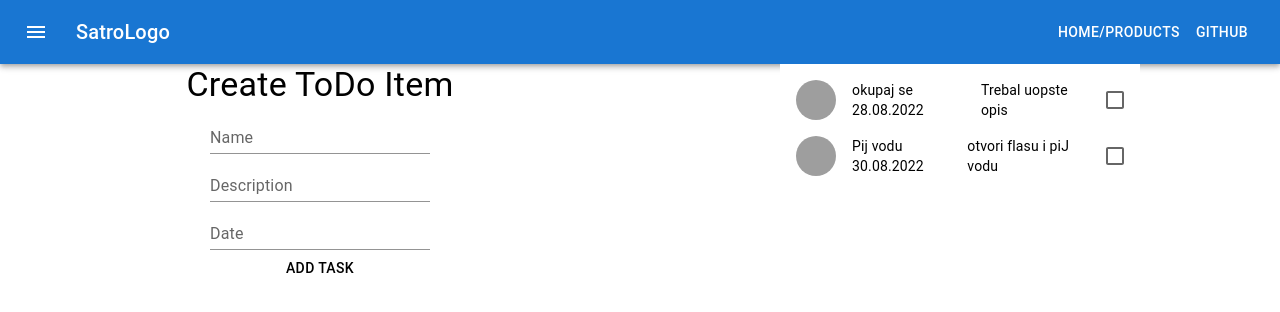
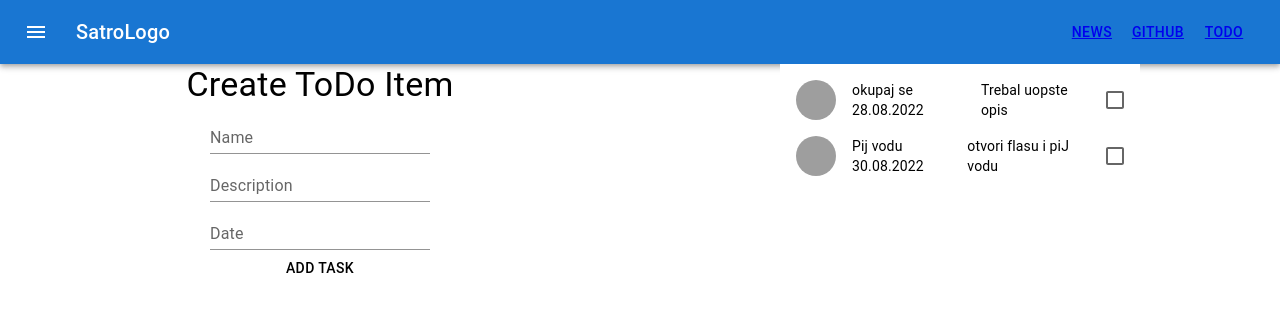
Before and after one commit to Camil-P/React_Practice, a React (Create React App) app: page / in a window 1280 px wide. Shown: the top 312 px of the page. Built offline with nearby package versions, Linux system fonts and the light colour scheme; grey boxes are pictures that could not be loaded.

Commit message:
custom react-router

```diff
--- a/public/index.html
+++ b/public/index.html
@@ -14,7 +14,6 @@
       manifest.json provides metadata used when your web app is installed on a
       user's mobile device or desktop. See https://developers.google.com/web/fundamentals/web-app-manifest/
     -->
-    <link rel="manifest" href="%PUBLIC_URL%/manifest.json" />
     <!--
       Notice the use of %PUBLIC_URL% in the tags above.
       It will be replaced with the URL of the `public` folder during the build.
--- a/src/App.js
+++ b/src/App.js
@@ -1,16 +1,50 @@
-import { useEffect } from "react";
 import GitHub from "./GitHubPage/GitHub";
 import News from "./NewsPage/News";
 import Header from "./Header";
 import ToDo from "./ToDo/ToDo";
+import Route from "./Route";
 
 const App = () => {
+  // const loadGithub = () => {
+  //   if (window.location.pathname === "/github") {
+  //     return <GitHub />;
+  //   }
+  // };
+
+  // const loadNews = () => {
+  //   if (window.location.pathname === "/news") {
+  //     return <News />;
+  //   }
+  // };
+
+  // const loadTodo = () => {
+  //   if (window.location.pathname === "/") {
+  //     return <ToDo />;
+  //   }
+  // };
+
+  // const renderComponent = (component, pathname) => {
+  //   if (window.location.pathname === pathname) {
+  //     return component;
+  //   }
+  // };
+
   return (
     <div>
       <Header />
-      {/* <GitHub /> */}
-      {/* <News /> */}
-      <ToDo />
+      <Route pathname="/">
+        <ToDo />
+      </Route>
+      <Route pathname="/github">
+        <GitHub />
+      </Route>
+      <Route pathname="/news">
+        <News />
+      </Route>
+      <Route pathname="/nekistring">Neki String</Route>
+      {/* {renderComponent(<ToDo />, "/")}
+      {renderComponent(<GitHub />, "/github")}
+      {renderComponent(<News />, "/news")} */}
     </div>
   );
 };
--- a/src/GitHubPage/GitHub.js
+++ b/src/GitHubPage/GitHub.js
@@ -14,7 +14,6 @@ const GitHub = () => {
       .get(url + user)
       .then((res) => {
         setSearchedUser(res.data);
-        console.log(res.data);
       })
       .catch((m) => console.log);
   };
--- a/src/Header.js
+++ b/src/Header.js
@@ -8,6 +8,14 @@ import IconButton from "@mui/material/IconButton";
 import MenuIcon from "@mui/icons-material/Menu";
 
 const Header = () => {
+  const handleOnClick = (event) => {
+    event.preventDefault();
+    window.history.pushState({}, "", event.target.href);
+
+    const navigationEvent = new PopStateEvent("popstate");
+    window.dispatchEvent(navigationEvent);
+  };
+
   return (
     <Box sx={{ flexGrow: 1 }}>
       <AppBar position="static">
@@ -24,8 +32,21 @@ const Header = () => {
           <Typography variant="h6" component="div" sx={{ flexGrow: 1 }}>
             SatroLogo
           </Typography>
-          <Button color="inherit">Home/Products</Button>
-          <Button color="inherit">GitHub</Button>
+          <Button color="inherit">
+            <a onClick={handleOnClick} href="/news">
+              News
+            </a>
+          </Button>
+          <Button color="inherit">
+            <a onClick={handleOnClick} href="/github">
+              Github
+            </a>
+          </Button>
+          <Button color="inherit">
+            <a onClick={handleOnClick} href="/">
+              Todo
+            </a>
+          </Button>
         </Toolbar>
       </AppBar>
     </Box>
--- a/src/NewsPage/News.js
+++ b/src/NewsPage/News.js
@@ -14,7 +14,6 @@ export default function News() {
         `https://newsapi.org/v2/everything?q=bitcoin&from=2022-08-25&sortBy=popularity&apiKey=${NEWS_KEY}`
       )
       .then((res) => {
-        console.log(res);
         setNews(res.data.articles);
       })
       .catch((m) => console.log);
--- /dev/null
+++ b/src/Route.js
@@ -0,0 +1,24 @@
+import { useEffect, useState } from "react";
+
+export default function Route({ pathname, children }) {
+  const [path, setPath] = useState(window.location.pathname);
+
+  useEffect(() => {
+    const pageRendered = () => {
+      setPath(window.location.pathname);
+    };
+
+    window.addEventListener("popstate", pageRendered);
+
+    return () => {
+      window.removeEventListener("popstate", pageRendered);
+    };
+  }, []);
+
+  if (path === pathname) {
+    console.log(window.location.pathname);
+    console.log(pathname);
+    console.log(children);
+    return children;
+  }
+}
```
Also changed, not shown: src/constants.js (+10 -0 lines).
